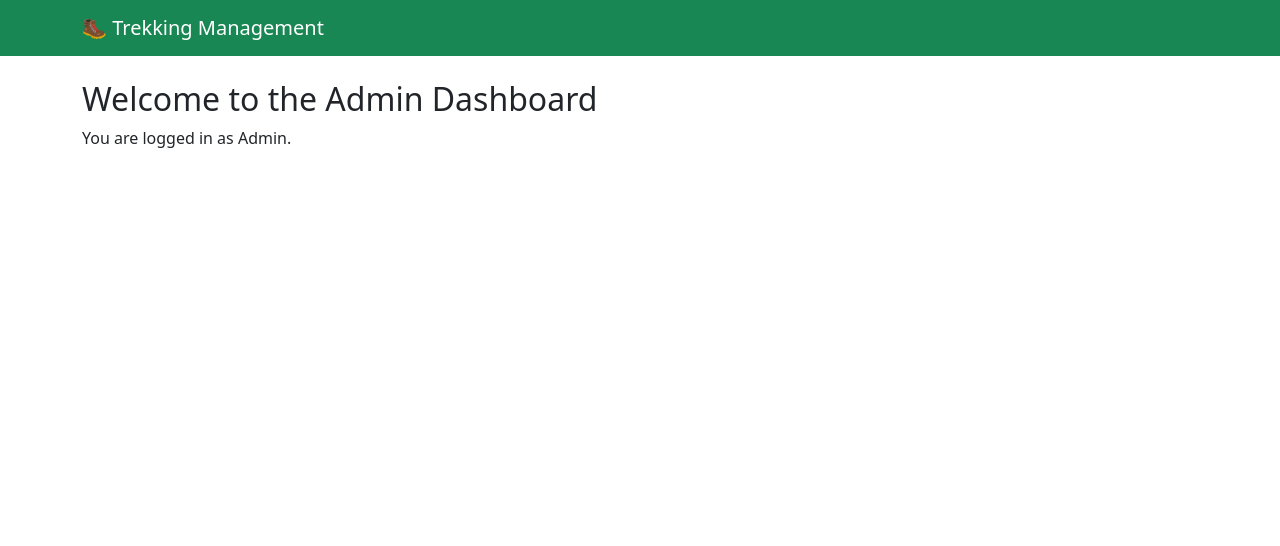
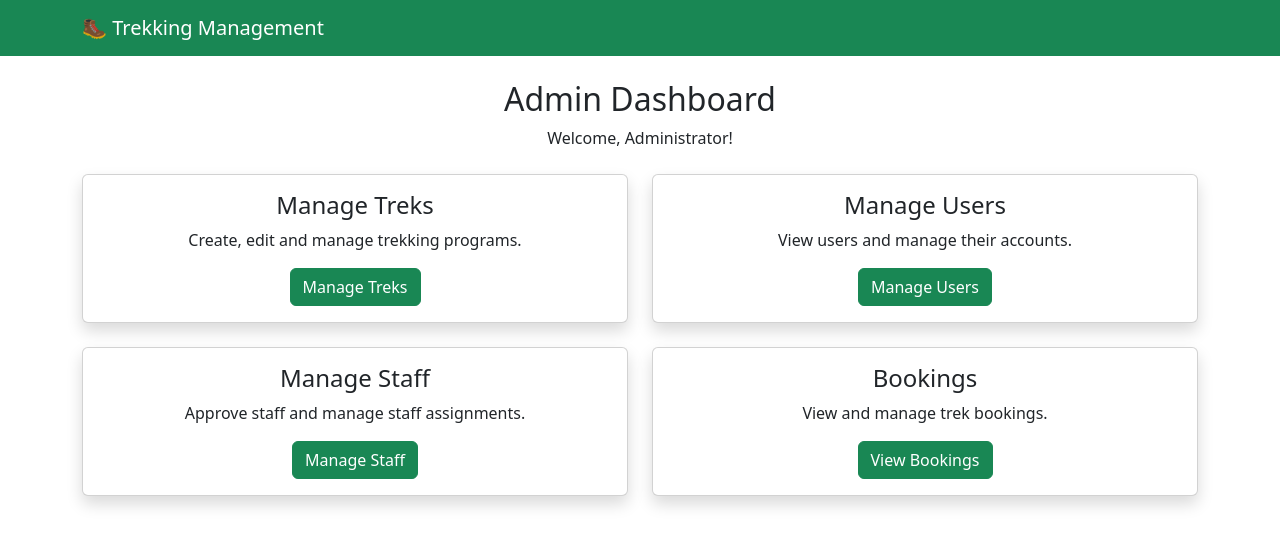
Before and after one commit to tanu-1511/trekking-management, a Flask app: page /admin/dashboard in a window 1280 px wide. Shown: the top 546 px of the page. Run offline with Flask 3, Linux system fonts and the light colour scheme.

Commit message:
full role based login and admin access

```diff
--- a/templates/admin/dashboard.html
+++ b/templates/admin/dashboard.html
@@ -6,8 +6,68 @@ Admin Dashboard
 
 {% block content %}
 
-<h2>Welcome to the Admin Dashboard</h2>
+<div class="text-center mb-4">
+    <h2>Admin Dashboard</h2>
+    <p>Welcome, Administrator!</p>
+</div>
 
-<p>You are logged in as Admin.</p>
+<div class="row g-4">
+
+    <div class="col-md-6">
+        <div class="card shadow h-100">
+            <div class="card-body text-center">
+                <h4>Manage Treks</h4>
+                <p>Create, edit and manage trekking programs.</p>
+
+                <a href="#" class="btn btn-success">
+                    Manage Treks
+                </a>
+            </div>
+        </div>
+    </div>
+
+
+    <div class="col-md-6">
+        <div class="card shadow h-100">
+            <div class="card-body text-center">
+                <h4>Manage Users</h4>
+                <p>View users and manage their accounts.</p>
+
+                <a href="#" class="btn btn-success">
+                    Manage Users
+                </a>
+            </div>
+        </div>
+    </div>
+
+
+    <div class="col-md-6">
+        <div class="card shadow h-100">
+            <div class="card-body text-center">
+                <h4>Manage Staff</h4>
+                <p>Approve staff and manage staff assignments.</p>
+
+                <a href="#" class="btn btn-success">
+                    Manage Staff
+                </a>
+            </div>
+        </div>
+    </div>
+
+
+    <div class="col-md-6">
+        <div class="card shadow h-100">
+            <div class="card-body text-center">
+                <h4>Bookings</h4>
+                <p>View and manage trek bookings.</p>
+
+                <a href="#" class="btn btn-success">
+                    View Bookings
+                </a>
+            </div>
+        </div>
+    </div>
+
+</div>
 
 {% endblock %}
```
Also changed, not shown: create_admin.py (added, +24 -0 lines).
